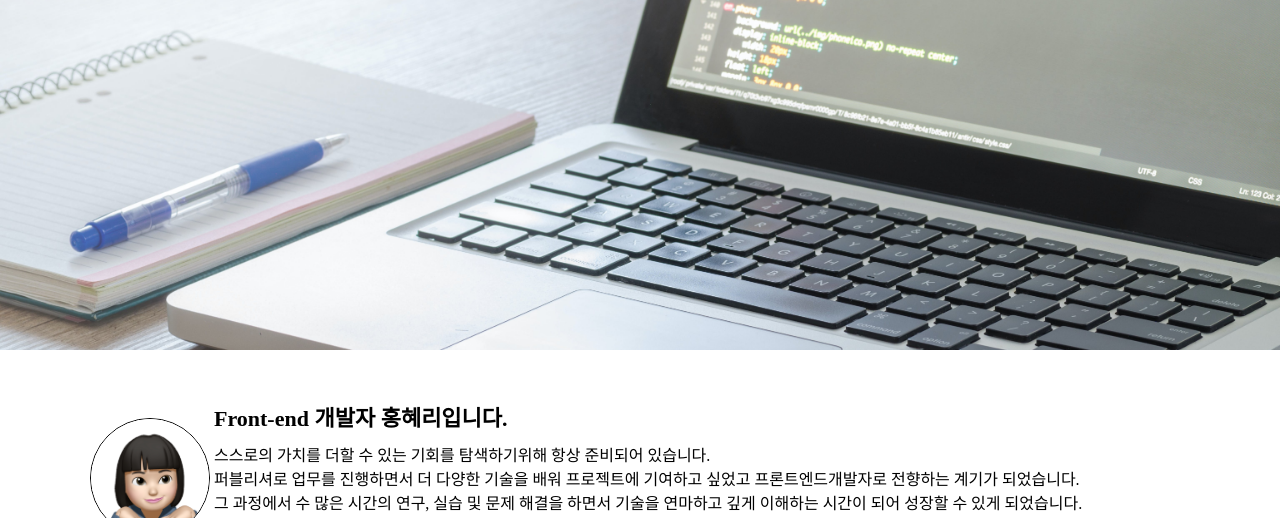
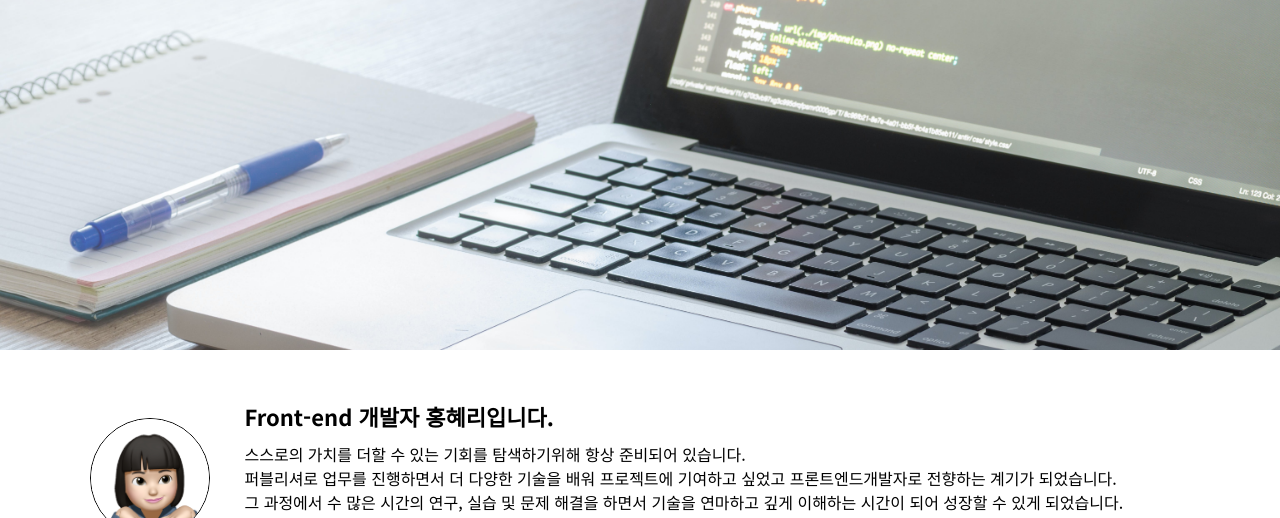
Before and after one commit to he-hea/he-hea.github.io, a plain HTML site: page index.html in a window 1280 px wide. Shown: the top 518 px of the page. Drawn offline with Linux system fonts and the light colour scheme.

Commit message:
font 추가

```diff
--- a/index.html
+++ b/index.html
@@ -2,6 +2,7 @@
 <html lang="ko">
 <head>
     <link rel="stylesheet" href="./public/css/style.css">
+    <link rel="stylesheet" href="./public/css/font.css">
     <meta charset="UTF-8">
     <meta name="viewport" content="width=device-width, initial-scale=1.0">
     <title>홍혜리의 포트폴리오</title>
--- /dev/null
+++ b/public/css/font.css
@@ -0,0 +1,2 @@
+@import url( "http://fonts.googleapis.com/earlyaccess/notosanskr.css" );
+body,form,div,p,h1,h2,h3,h4,h5,h6,dl,dt,dd,ul,ol,ul,li,pre,fieldset, blockquote,caption,p, span{font-family:'Noto Sans KR', 'Malgun Gothic', 'Arial', sans-serif;}
--- a/public/css/style.css
+++ b/public/css/style.css
@@ -6,7 +6,7 @@ a { text-decoration: none; color: #000; }
 
 .profile { width: 1200px; margin: 0 auto; padding: 50px; }
 .profile_img { display: inline-block; width: 120px; border: 1px solid black; border-radius: 50%; }
-.profile_content { display: inline-block; margin-left: 30px; -webkit-margin-start: 0px; }
+.profile_content { display: inline-block; margin-left: 30px; }
 .profile_title { font-size: 22px; margin-bottom: 10px; }
 .profile_content p { margin-bottom: 5px; }
 .profile_content ul li { display: inline-block; margin-right: 15px; }
```
